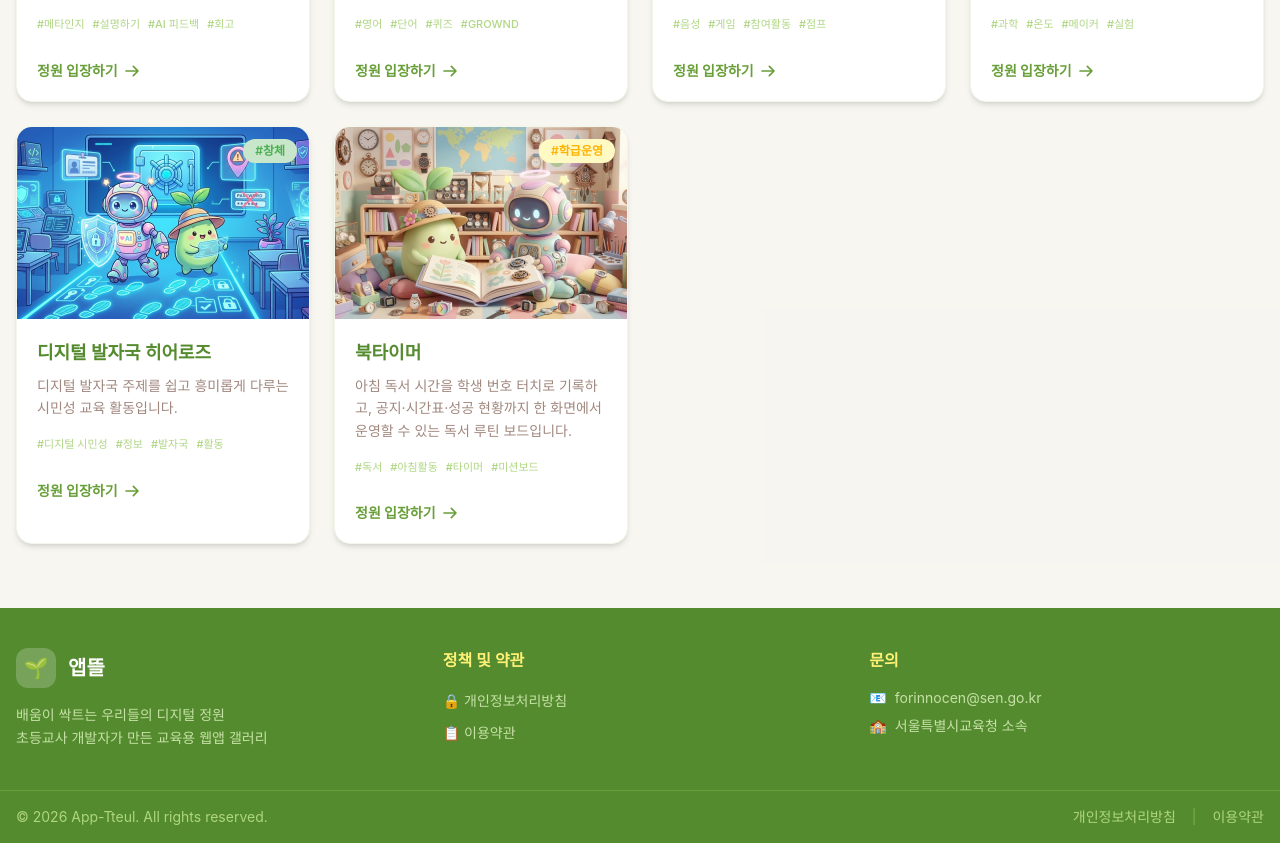
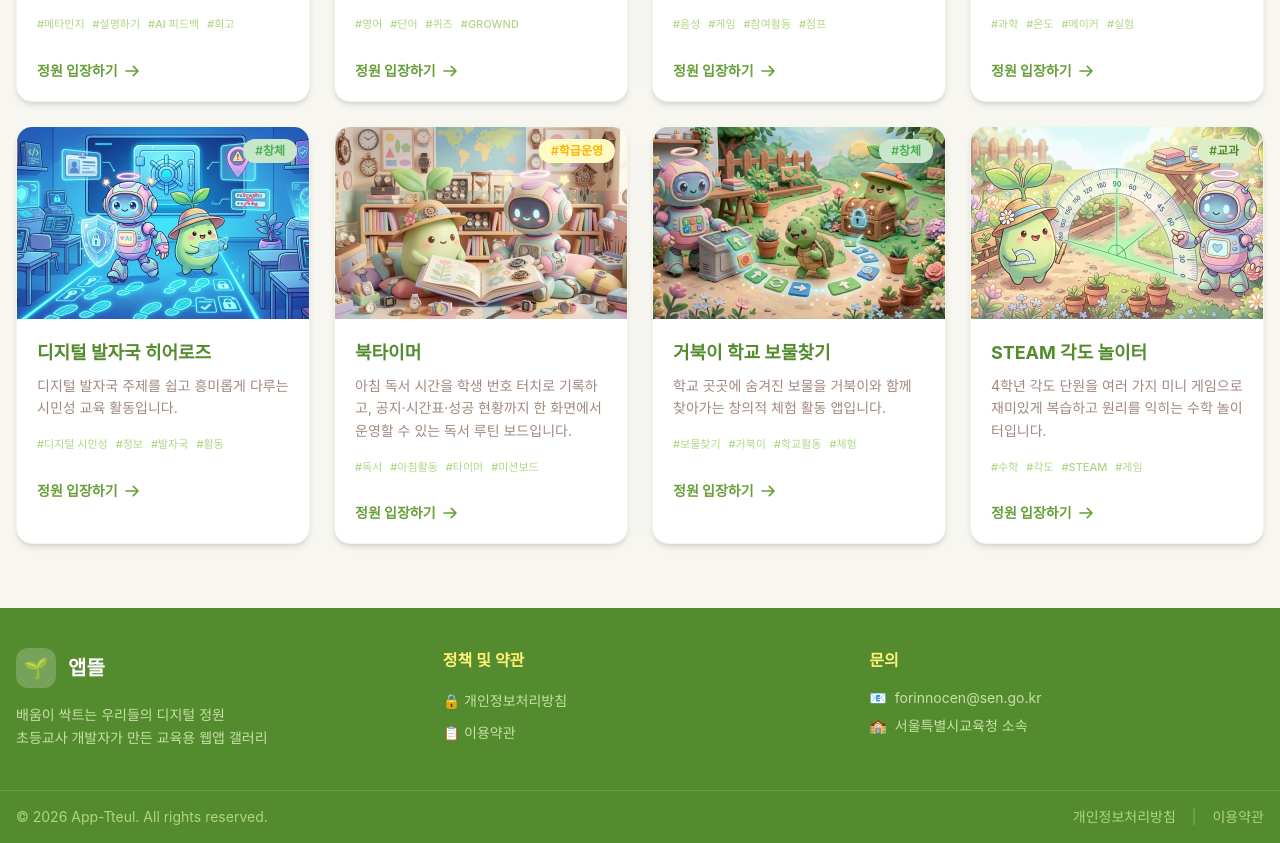
Before and after one commit to starrylifee/App-Tteul, a Next.js app: page / in a window 1280 px wide. Shown: the part 2740-3583 px from the top of the page. Built offline with nearby package versions, Linux system fonts and the light colour scheme.

Commit message:
tuttleangle

```diff
--- a/src/app/page.tsx
+++ b/src/app/page.tsx
@@ -187,6 +187,26 @@ const apps: AppData[] = [
     category: "학급운영",
     tags: ["독서", "아침활동", "타이머", "미션보드"],
   },
+  {
+    id: 210,
+    title: "거북이 학교 보물찾기",
+    description:
+      "학교 곳곳에 숨겨진 보물을 거북이와 함께 찾아가는 창의적 체험 활동 앱입니다.",
+    thumbnail: "/tuttle.png",
+    url: "https://tuttle-run.vercel.app/",
+    category: "창체",
+    tags: ["보물찾기", "거북이", "학교활동", "체험"],
+  },
+  {
+    id: 211,
+    title: "STEAM 각도 놀이터",
+    description:
+      "4학년 각도 단원을 여러 가지 미니 게임으로 재미있게 복습하고 원리를 익히는 수학 놀이터입니다.",
+    thumbnail: "/angle.png",
+    url: "https://steam-angle.vercel.app/",
+    category: "교과",
+    tags: ["수학", "각도", "STEAM", "게임"],
+  },
 ];
 
 export default function Home() {
```
Also changed, not shown: public/angle.png (added), public/tuttle.png (added).
